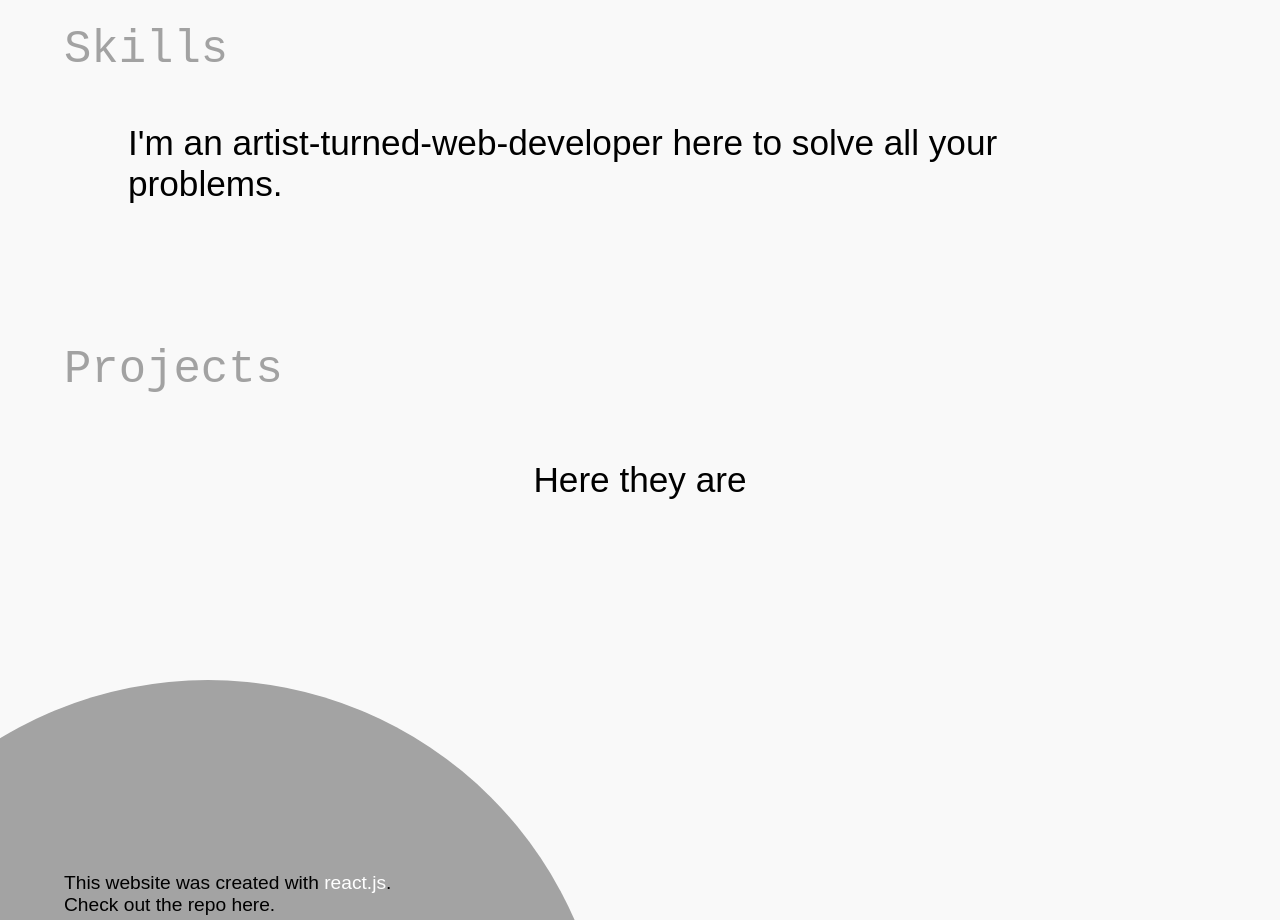
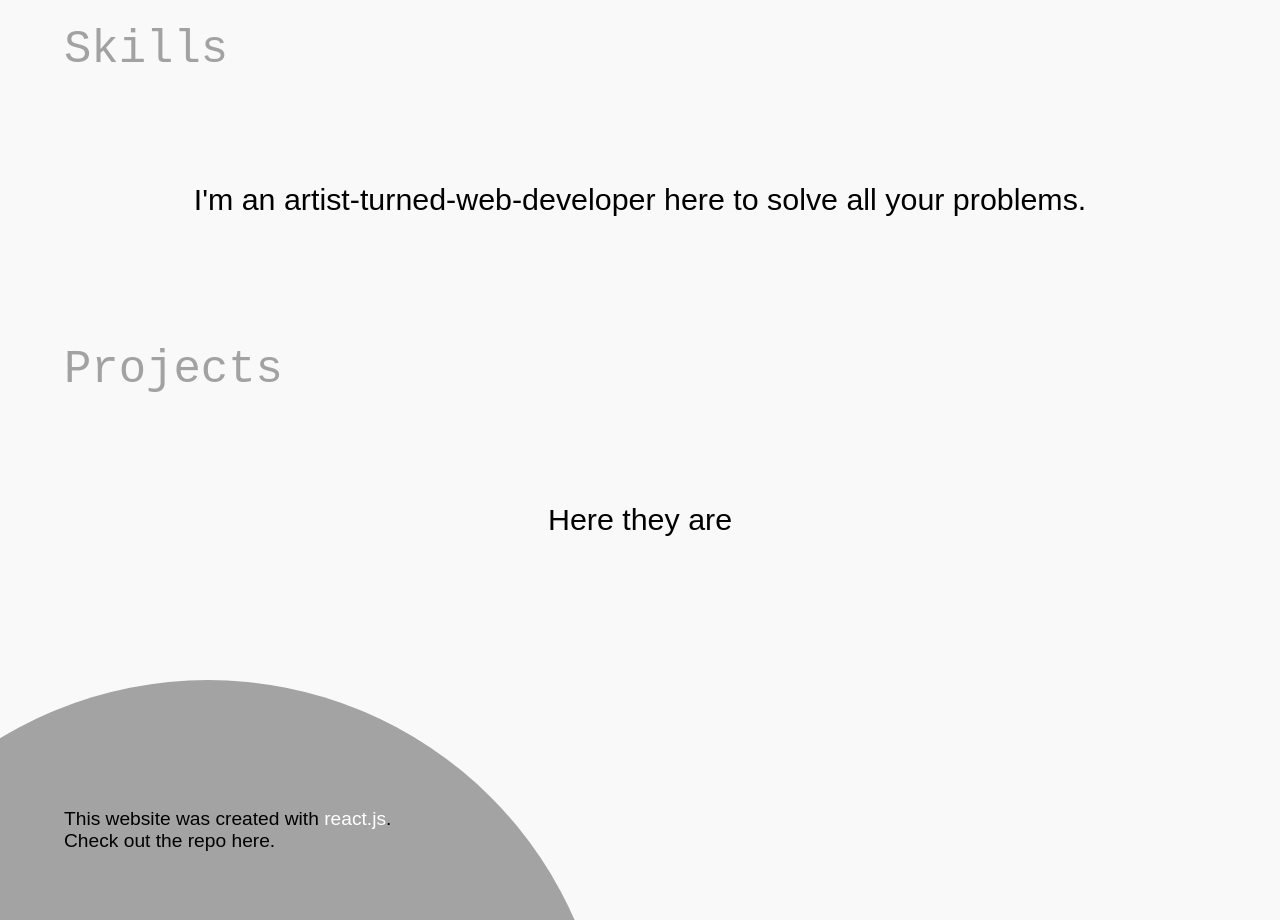
Before and after one commit to eeooee/circle-react-portfolio, a React app: page / in a window 1280 px wide. Shown: the part 1320-2240 px from the top of the page. Built offline with nearby package versions, Linux system fonts and the light colour scheme; a web font is replaced by a local one.

Commit message:
fixed issue with footer circle display on desktop

```diff
--- a/src/components/styles.css
+++ b/src/components/styles.css
@@ -41,7 +41,7 @@
 
 .transform-active{
     top: 0;
-    right: -50%;
+    right: -30%;
     width: 120vh;
     height: 120vh;
 }
@@ -72,7 +72,7 @@ a{
 
     font-size: calc(.75vw + 1vh + .2vmin);
     margin: 5%;
-    padding-top:10%;
+    padding-top:5%;
     width:50%;
 }
 
--- a/src/containers/styles.css
+++ b/src/containers/styles.css
@@ -46,13 +46,13 @@ h2{
 
 p{
     font-family: 'Khula', sans-serif;
-    font-size:calc(2vw + 1vh + .2vmin);
+    font-size:calc(1vw + 2vh + .2vmin);
 }
 .innerText{
     display:flex;
      justify-content:center;
       align-items:center;
       flex-grow: 100;
-      padding:10%;
+      padding:15%;
 
 }
```
